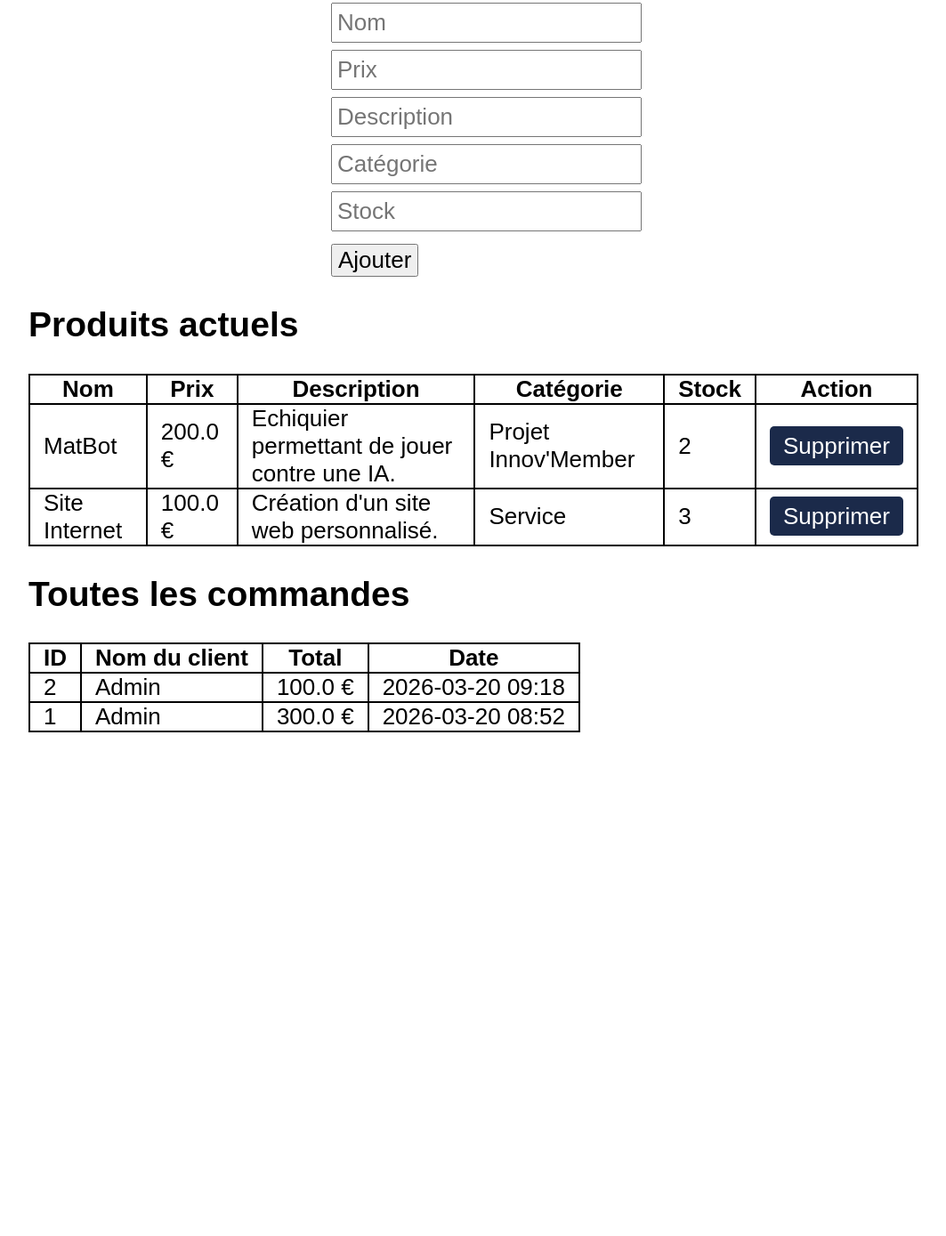
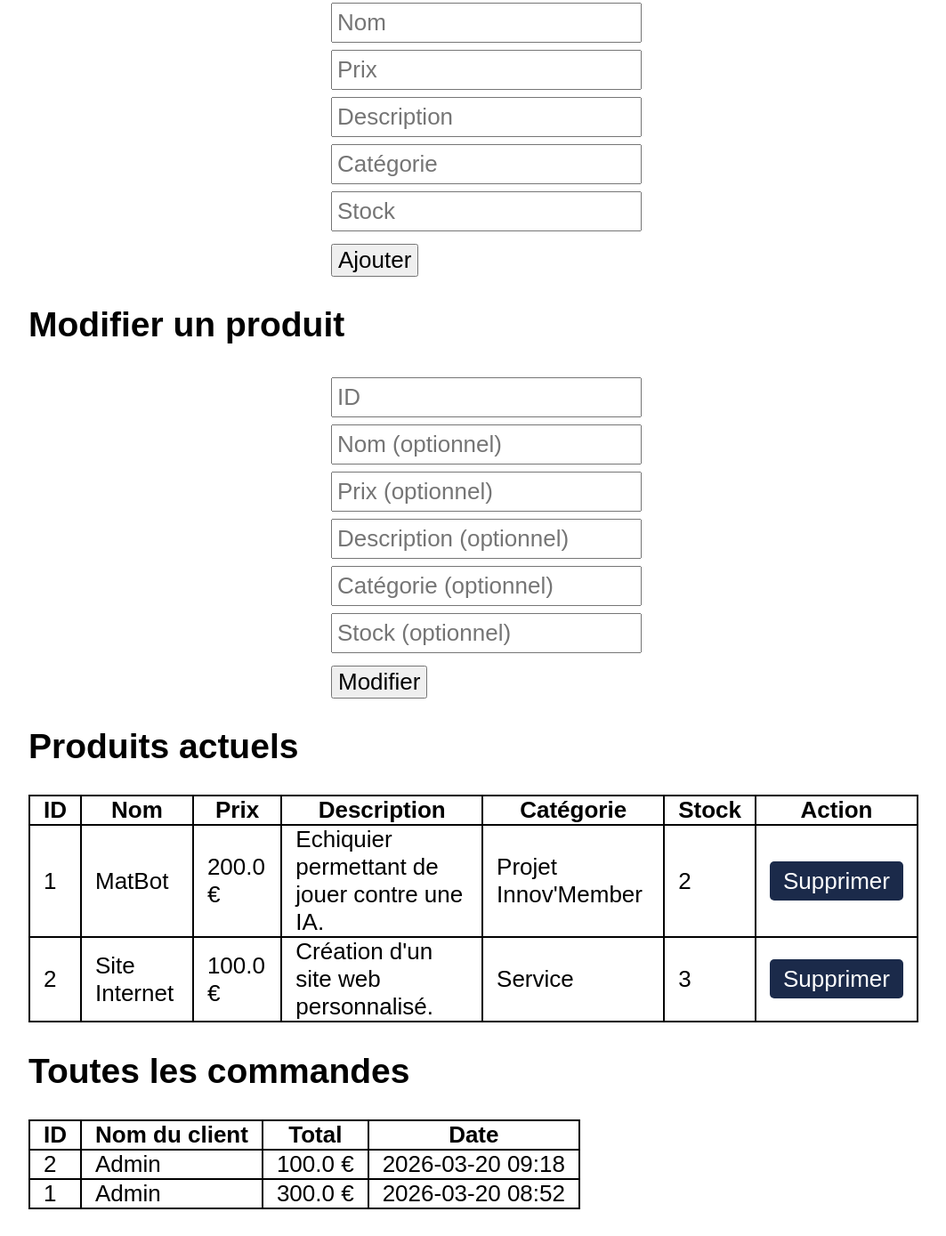
Before and after one commit to DSM892/tp-ecommerce, a Flask app: page /admin in a window 1280 px wide. Shown: the part 309-1698 px from the top of the page at 89% size, without its empty margins (108-1171 px from the left). Before the commit the page ends 1132 px from the top, so only its background shows below. Run offline with Flask 3, Linux system fonts and the light colour scheme; a user stored in the database is signed in; data comes from the database, SQL or seed files in the repository; both versions use the stored data as it was after the commit.

Commit message:
Ajout de fonctionnalité dans admin + CSS dans mes commandes

```diff
--- a/app.py
+++ b/app.py
@@ -3,7 +3,7 @@ from database import DatabaseManager
 from datetime import datetime
 
 app = Flask(__name__)
-app.secret_key = 'votre_clé_secrète_ici'
+app.secret_key = 'votre_clé_secrète_ici' #pour chiffrer cookie
 db = DatabaseManager()
 
 @app.route('/')
@@ -14,8 +14,6 @@ def accueil():
 def catalogue():
     produits = db.get_produits()
     return render_template('catalogue.html', produits=produits)
-
-
 
 @app.route('/inscription', methods=['GET', 'POST'])
 def inscription():
@@ -136,6 +134,31 @@ def admin_ajouter_produit():
     )
     return redirect('/admin')
 
+@app.route('/admin/modifier_produit', methods=['POST'])
+def admin_modifier_produit():
+    if session.get('user_role') != 'admin':
+        return redirect('/login')
+
+    produit_id = request.form['id']
+    updates = {}
+
+    # Ajouter seulement les champs qui ont été remplis
+    if request.form.get('nom'):
+        updates['nom'] = request.form['nom']
+    if request.form.get('prix'):
+        updates['prix'] = float(request.form['prix'])
+    if request.form.get('description'):
+        updates['description'] = request.form['description']
+    if request.form.get('categorie'):
+        updates['categorie'] = request.form['categorie']
+    if request.form.get('stock'):
+        updates['stock'] = int(request.form['stock'])
+
+    if updates:
+        db.modifier_produit(produit_id, updates)
+
+    return redirect('/admin')
+
 @app.route('/admin/supprimer_produit/<int:produit_id>')
 def admin_supprimer_produit(produit_id):
     if session.get('user_role') != 'admin':
--- a/database.py
+++ b/database.py
@@ -56,6 +56,9 @@ class DatabaseManager:
             )
         ''')
 
+        conn.commit()
+        conn.close()
+
     def ajouter_produit(self, nom, prix, description, categorie, stock=10):
         conn = self.get_connexion()
         conn.execute(
@@ -77,12 +80,14 @@ class DatabaseManager:
         conn.close()
         return produit
 
-    def modifier_produit(self, id, nom, prix, description, categorie, stock):
+    def modifier_produit(self, id, updates):
+        if not updates:
+            return
         conn = self.get_connexion()
-        conn.execute(
-            'UPDATE produits SET nom=?, prix=?, description=?, categorie=?, stock=? WHERE id=?',
-            (nom, prix, description, categorie, stock, id)
-        )
+        set_clause = ', '.join([f'{key}=?' for key in updates.keys()])
+        values = list(updates.values()) + [id]
+        query = f'UPDATE produits SET {set_clause} WHERE id=?'
+        conn.execute(query, values)
         conn.commit()
         conn.close()
 
@@ -136,6 +141,17 @@ class DatabaseManager:
                 'INSERT INTO commande_articles (commande_id, produit_nom, quantite, prix_unitaire) VALUES (?,?,?,?)',
                 (commande_id, article['nom'], article['quantite'], article['prix'])
             )
+            stock = conn.execute(
+                    'SELECT stock FROM produits WHERE nom=?',
+                    (article['nom'],)
+                ).fetchone()[0]
+            if stock < article['quantite']:
+                raise ValueError(f"Stock insuffisant pour {article['nom']}")
+            stock -= article['quantite']
+            conn.execute(
+                'UPDATE produits SET stock=? WHERE nom=?',
+                (stock, article['nom'])
+            )
         conn.commit()
         conn.close()
 
--- a/static/style.css
+++ b/static/style.css
@@ -122,7 +122,7 @@ main form a {
     margin-top: 0;
 }
 
-/* Admin Dashboard */
+/* Admin Dashboard et Mes commandes */
 main table {
     border-collapse: collapse;
 }
--- a/templates/admin.html
+++ b/templates/admin.html
@@ -14,10 +14,22 @@
     <button type="submit">Ajouter</button>
 </form>
 
+<h2>Modifier un produit</h2>
+<form method="post" action="/admin/modifier_produit">
+    <input type="number" name="id" placeholder="ID" required>
+    <input type="text" name="nom" placeholder="Nom (optionnel)">
+    <input type="number" name="prix" step="0.01" placeholder="Prix (optionnel)">
+    <input type="text" name="description" placeholder="Description (optionnel)">
+    <input type="text" name="categorie" placeholder="Catégorie (optionnel)">
+    <input type="number" name="stock" placeholder="Stock (optionnel)">
+    <button type="submit">Modifier</button>
+</form>
+
 <h2>Produits actuels</h2>
 <div>
     <table>
         <thead>
+            <th>ID</th>
             <th>Nom</th>
             <th>Prix</th>
             <th>Description</th>
@@ -28,6 +40,7 @@
         <tbody>
             {% for p in produits %}
             <tr>
+                <td>{{ p.id }}</td>
                 <td>{{ p.nom }}</td>
                 <td>{{ p.prix }} €</td>
                 <td>{{ p.description }}</td>
```
Also changed, not shown: templates/mes_commandes.html (+20 -6 lines), shop.db.
